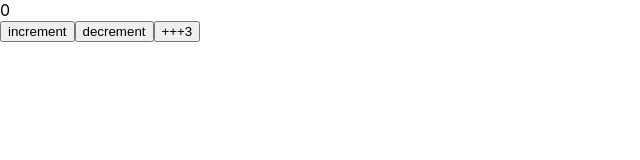
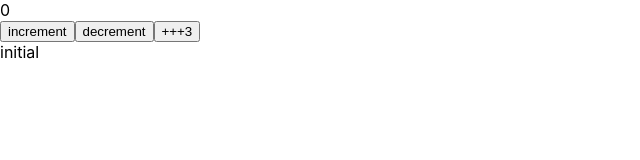
Before and after one commit to miyazi777/react-rtk-sample, a React (Create React App) app: page / in a window 1280 px wide. Shown: the top 160 px of the page, without its empty margins (0-640 px from the left). Built offline with nearby package versions, Linux system fonts and the light colour scheme.

Commit message:
extraReducersのサンプルを追加

```diff
--- a/src/App.tsx
+++ b/src/App.tsx
@@ -2,6 +2,7 @@ import React from 'react';
 import { TypedUseSelectorHook, useDispatch, useSelector } from 'react-redux';
 import { AppDispatch, RootState } from './store';
 import { selectCount, increment, decrement, incrementByAmount } from './counterSlice';
+import { selectStatus } from './statusSlice';
 
 function App() {
   const useAppDispatch = () => useDispatch<AppDispatch>()
@@ -9,6 +10,7 @@ function App() {
 
   const useAppSelector: TypedUseSelectorHook<RootState> = useSelector;
   const count = useAppSelector(selectCount);
+  const status = useAppSelector(selectStatus);
 
   return (
     <div className="App">
@@ -16,6 +18,7 @@ function App() {
       <button onClick={() => dispatch(increment())}>increment</button>
       <button onClick={() => dispatch(decrement())}>decrement</button>
       <button onClick={() => dispatch(incrementByAmount(3))}>+++3</button>
+      <div>{status}</div>
     </div>
   );
 }
--- /dev/null
+++ b/src/statusSlice.ts
@@ -0,0 +1,28 @@
+import { createSlice } from "@reduxjs/toolkit"
+import { RootState } from './store';
+import { increment, decrement } from './counterSlice';
+
+type StatusState = {
+  status: string;
+}
+const initialState: StatusState = {
+  status: 'initial',
+}
+
+export const statusSlice = createSlice({
+  name: 'status',   // sliceの名前
+  initialState,     // sliceの初期値
+  reducers: {},     // reducers
+  extraReducers: (builder) => {
+    builder.addCase(increment, (state) => {
+      state.status= 'increment';
+    })
+    builder.addCase(decrement, (state) => {
+      state.status = 'decrement';
+    })
+  }
+})
+
+export const selectStatus = (state: RootState) => state.status.status;
+
+export default statusSlice.reducer;
--- a/src/store.ts
+++ b/src/store.ts
@@ -1,9 +1,11 @@
 import { configureStore } from "@reduxjs/toolkit";
 import counterReducer from './counterSlice'
+import statusReducer from './statusSlice'
 
 export const store = configureStore({
   reducer: {
     counter: counterReducer,
+    status: statusReducer,
   },
 });
 
```
